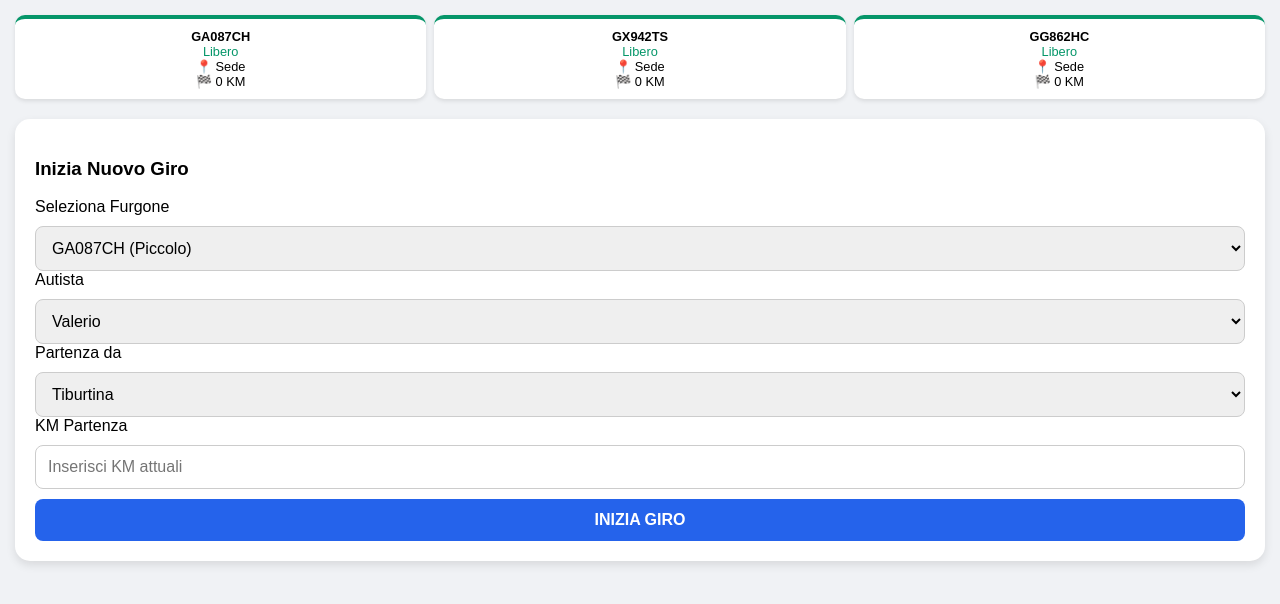
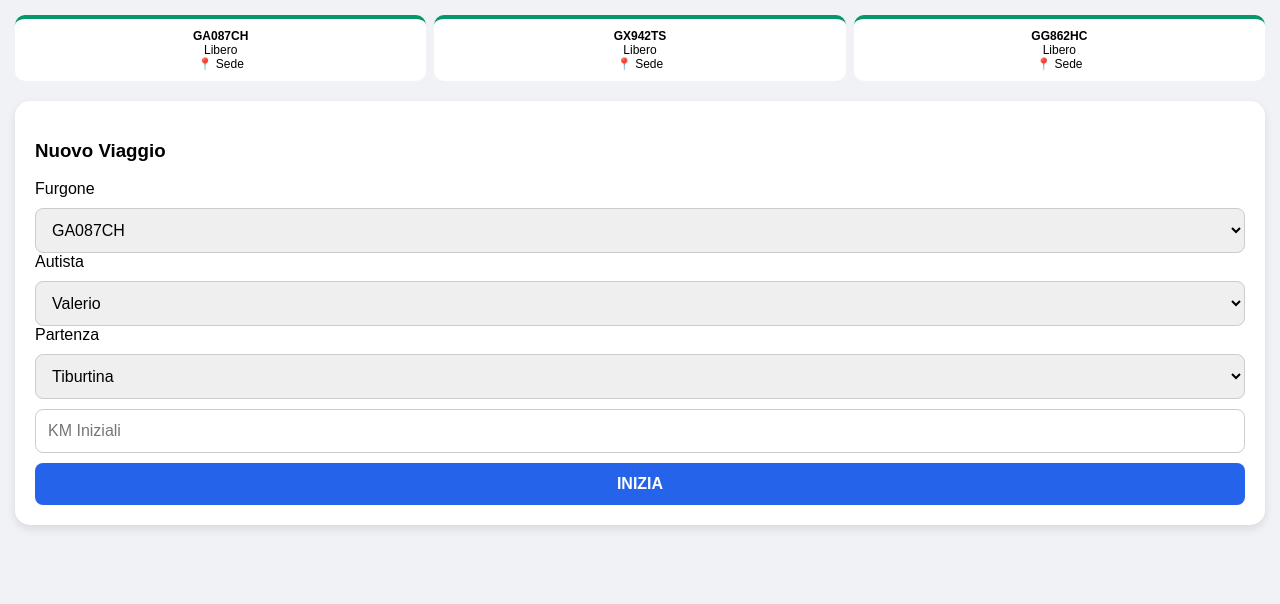
Before and after one commit to valerio121291/furgoni-uscite, a Flask app: page / in a window 1280 px wide. Shown: the top 604 px of the page. Run offline with Flask 3, Linux system fonts and the light colour scheme.

Commit message:
Update form.html

```diff
--- a/templates/form.html
+++ b/templates/form.html
@@ -3,46 +3,42 @@
 <head>
     <meta charset="utf-8">
     <meta name="viewport" content="width=device-width, initial-scale=1">
-    <title>Centrale Furgoni Valerio</title>
+    <title>Centrale Operativa Valerio</title>
     <style>
         body { font-family: sans-serif; background: #f0f2f5; padding: 15px; margin: 0; }
         .status-grid { display: grid; grid-template-columns: repeat(3, 1fr); gap: 8px; margin-bottom: 20px; }
-        .truck-card { background: white; padding: 10px; border-radius: 10px; text-align: center; font-size: 0.8rem; box-shadow: 0 2px 4px rgba(0,0,0,0.1); border-top: 4px solid #ccc; }
-        .truck-card.In.Viaggio { border-top-color: #f97316; }
-        .truck-card.Libero { border-top-color: #059669; }
+        .truck-card { background: white; padding: 10px; border-radius: 10px; text-align: center; font-size: 0.75rem; border-top: 4px solid #ccc; }
+        .In.Viaggio { border-top-color: #f97316; }
+        .Libero { border-top-color: #059669; }
         .main-card { background: white; padding: 20px; border-radius: 15px; box-shadow: 0 4px 10px rgba(0,0,0,0.1); }
         select, input, button { width: 100%; padding: 12px; margin-top: 10px; border-radius: 8px; border: 1px solid #ccc; box-sizing: border-box; font-size: 1rem; }
-        button { background: #2563eb; color: white; font-weight: bold; border: none; cursor: pointer; }
-        .btn-step { background: #f97316; }
+        button { background: #2563eb; color: white; font-weight: bold; border: none; }
         .btn-stop { background: #059669; }
-        .info-box { background: #fff7ed; border: 1px solid #fdba74; padding: 10px; border-radius: 8px; margin-bottom: 15px; font-size: 0.9rem; }
+        .info-box { background: #eff6ff; padding: 10px; border-radius: 8px; margin-bottom: 15px; font-size: 0.9rem; border-left: 4px solid #2563eb; }
     </style>
 </head>
 <body>
 
     <div class="status-grid">
-        {% for targa, info in furgoni.items() %}
+        {% for t, info in furgoni.items() %}
         <div class="truck-card {{ info.stato }}">
-            <strong>{{ targa }}</strong><br>
-            <span style="color: {{ '#f97316' if info.stato == 'In Viaggio' else '#059669' }}">{{ info.stato }}</span><br>
-            📍 {{ info.posizione }}<br>
-            🏁 {{ info.km }} KM
+            <strong>{{ t }}</strong><br>
+            {{ info.stato }}<br>
+            📍 {{ info.posizione }}
         </div>
         {% endfor %}
     </div>
 
     <div class="main-card">
         <form method="post">
-
-            {% if not corsa_attiva %}
-                <h3>Inizia Nuovo Giro</h3>
-                <label>Seleziona Furgone</label>
+            {% if not targa_attiva %}
+                <h3>Nuovo Viaggio</h3>
+                <label>Furgone</label>
                 <select name="targa" required>
-                    <option value="GA087CH">GA087CH (Piccolo)</option>
-                    <option value="GX942TS">GX942TS (Medio)</option>
-                    <option value="GG862HC">GG862HC (Grosso)</option>
+                    <option value="GA087CH">GA087CH</option>
+                    <option value="GX942TS">GX942TS</option>
+                    <option value="GG862HC">GG862HC</option>
                 </select>
-
                 <label>Autista</label>
                 <select name="autista">
                     <option value="Valerio">Valerio</option>
@@ -51,82 +47,41 @@
                     <option value="Simone">Simone</option>
                     <option value="Stefano">Stefano</option>
                 </select>
-
-                <label>Partenza da</label>
+                <label>Partenza</label>
                 <select name="partenza">
                     <option value="Tiburtina">Tiburtina</option>
                     <option value="Rieti">Rieti</option>
-                    <option value="Cavour Viminale">Cavour Viminale</option>
-                    <option value="Via Genova">Via Genova</option>
-                    <option value="Policlinico">Policlinico</option>
-                    <option value="San Giovanni">San Giovanni</option>
-                    <option value="Fontechiari">Fontechiari</option>
-                    <option value="Nomentano">Nomentano</option>
-                    <option value="Sulmona">Sulmona</option>
-                    <option value="Pratica di Mare">Pratica di Mare</option>
-                    <option value="Spallanzani">Spallanzani</option>
-                    <option value="Avezzano">Avezzano</option>
-                    <option value="Castel di Sangro">Castel di Sangro</option>
-                    <option value="Fondazione Bietti">Fondazione Bietti</option>
-                    <option value="Tor Vergata">Tor Vergata</option>
-                    <option value="Studio legale Abrignani">Studio legale Abrignani</option>
-                    <option value="ACS Eur">ACS Eur</option>
-                    <option value="Teramo">Teramo</option>
+                    <option value="Cavour">Cavour</option>
                     <option value="L'Aquila">L'Aquila</option>
                 </select>
-
-                <label>KM Partenza</label>
-                <input type="number" name="km_partenza" placeholder="Inserisci KM attuali" required>
-                <button type="submit" name="azione" value="start">INIZIA GIRO</button>
-
+                <input type="number" name="km_partenza" placeholder="KM Iniziali" required>
+                <button type="submit" name="azione" value="start">INIZIA</button>
             {% else %}
                 <div class="info-box">
-                    <strong>Furgone:</strong> {{ corsa_attiva.targa }}<br>
-                    <strong>Autista:</strong> {{ corsa_attiva.autista }}<br>
-                    <strong>Stato:</strong> {{ "Arrivato a destinazione" if corsa_attiva.step == 2 else "In viaggio" }}
+                    <strong>{{ targa_attiva }}</strong> guidato da <strong>{{ corsa_attiva.autista }}</strong>
                 </div>
-
-                <input type="hidden" name="targa" value="{{ corsa_attiva.targa }}">
+                <input type="hidden" name="targa" value="{{ targa_attiva }}">
 
                 {% if corsa_attiva.step == 1 %}
-                    <h3>Registra Arrivo</h3>
-                    <label>Seleziona Destinazione</label>
+                    <h3>Fase 2: Arrivo</h3>
                     <select name="destinazione">
                         <option value="Rieti">Rieti</option>
+                        <option value="Cavour">Cavour</option>
+                        <option value="L'Aquila">L'Aquila</option>
                         <option value="Tiburtina">Tiburtina</option>
-                        <option value="Cavour Viminale">Cavour Viminale</option>
-                        <option value="Via Genova">Via Genova</option>
-                        <option value="Policlinico">Policlinico</option>
-                        <option value="San Giovanni">San Giovanni</option>
-                        <option value="Fontechiari">Fontechiari</option>
-                        <option value="Nomentano">Nomentano</option>
-                        <option value="Sulmona">Sulmona</option>
-                        <option value="Pratica di Mare">Pratica di Mare</option>
-                        <option value="Spallanzani">Spallanzani</option>
-                        <option value="Avezzano">Avezzano</option>
-                        <option value="Castel di Sangro">Castel di Sangro</option>
-                        <option value="Fondazione Bietti">Fondazione Bietti</option>
-                        <option value="Tor Vergata">Tor Vergata</option>
-                        <option value="Studio legale Abrignani">Studio legale Abrignani</option>
-                        <option value="ACS Eur">ACS Eur</option>
-                        <option value="Teramo">Teramo</option>
-                        <option value="L'Aquila">L'Aquila</option>
                     </select>
-                    <label>KM all'Arrivo</label>
-                    <input type="number" name="km_destinazione" placeholder="KM segnati ora" required>
-                    <button type="submit" name="azione" value="arrivo_dest" class="btn-step">REGISTRA ARRIVO</button>
-                {% else %}
-                    <h3>Rientro alla Base</h3>
-                    <label>KM Finali al Rientro</label>
-                    <input type="number" name="km_rientro" placeholder="KM al rientro" required>
-                    <button type="submit" name="azione" value="stop" class="btn-stop">CHIUDI E SCARICA PDF</button>
+                    <input type="number" name="km_destinazione" placeholder="KM Arrivo" required>
+                    <button type="submit" name="azione" value="arrivo_dest">REGISTRA ARRIVO</button>
+                {% elif corsa_attiva.step == 2 %}
+                    <h3>Fase 3: Rientro</h3>
+                    <input type="number" name="km_rientro" placeholder="KM Finali" required>
+                    <button type="submit" name="azione" value="stop" class="btn-stop">CHIUDI E SCARICA</button>
                 {% endif %}
 
-                <hr style="margin-top:20px;">
-                <button type="submit" name="azione" value="annulla" style="background:#94a3b8; font-size: 0.8rem;">Annulla/Cambia Furgone</button>
+                <button type="submit" name="azione" value="annulla" style="background:#666; margin-top:30px;">Annulla tutto</button>
             {% endif %}
-
         </form>
     </div>
+
 </body>
 </html>
```
